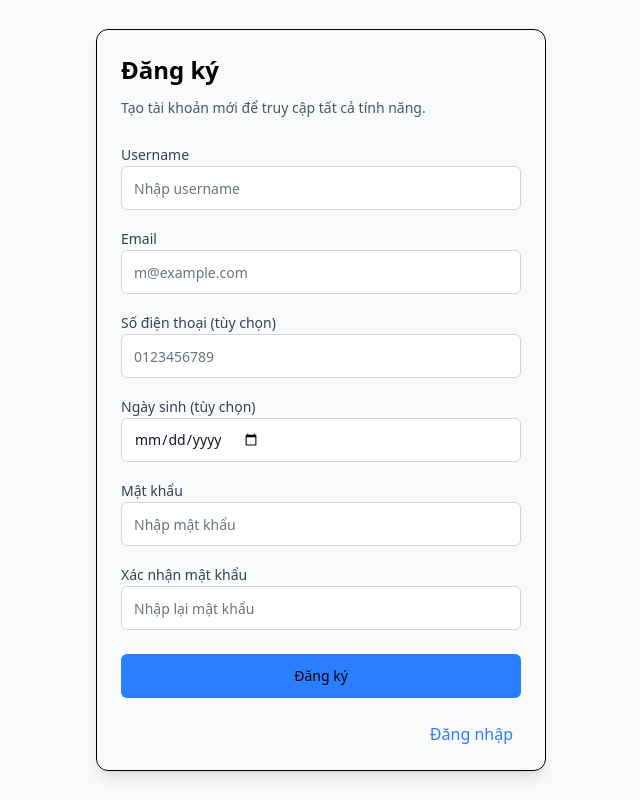
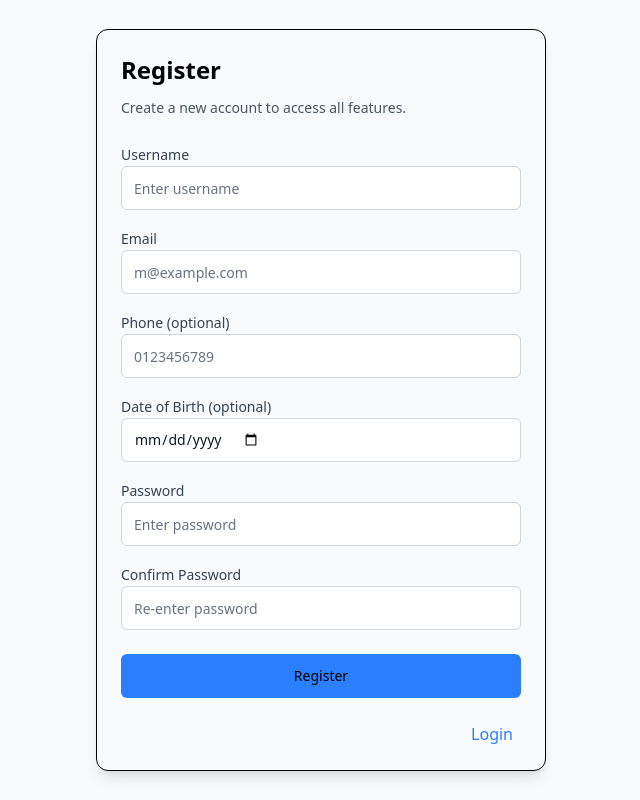
Before and after one commit to nhatlank23/BTCN2-23120289, a React (Vite) app: page /register in a window 1280 px wide. Shown: the whole page, without its empty margins (319-959 px from the left). Built offline with nearby package versions, Linux system fonts and the light colour scheme.

Commit message:
Chuyển sang tiếng anh để đồng bộ web

```diff
--- a/src/components/ReviewItem.jsx
+++ b/src/components/ReviewItem.jsx
@@ -40,7 +40,7 @@ const ReviewItem = ({ review }) => {
                         onClick={() => setShowFullContent(!showFullContent)}
                         className="text-gray-700 dark:text-gray-300 hover:text-gray-900 dark:hover:text-white transition text-sm font-medium mt-2 cursor-pointer"
                     >
-                        {showFullContent ? 'Thu gọn' : 'Xem thêm'}
+                        {showFullContent ? 'Show less' : 'Show more'}
                     </button>
                 )}
             </div>
--- a/src/pages/Auth/Login.jsx
+++ b/src/pages/Auth/Login.jsx
@@ -10,8 +10,8 @@ import { Card, CardContent, CardHeader, CardTitle } from "@/components/ui/card";
 import { useState } from "react";
 
 const loginSchema = z.object({
-  username: z.string().min(1, "Vui lòng nhập username"),
-  password: z.string().min(1, "Vui lòng nhập mật khẩu"),
+  username: z.string().min(1, "Please enter username"),
+  password: z.string().min(1, "Please enter password"),
 });
 
 export default function Login() {
@@ -37,10 +37,10 @@ export default function Login() {
         console.log('Login successful, navigating to home...');
         navigate("/", { replace: true });
       } else {
-        setError(result.error || "Sai tài khoản hoặc mật khẩu!");
+        setError(result.error || "Incorrect username or password!");
       }
     } catch (err) {
-      setError("Đã xảy ra lỗi. Vui lòng thử lại!");
+      setError("An error occurred. Please try again!");
       console.error('Login error:', err);
     } finally {
       setIsLoading(false);
@@ -52,9 +52,9 @@ export default function Login() {
       <Card className="w-[450px] shadow-lg">
         <CardHeader className="pb-4">
           <div className="flex justify-between items-center">
-            <CardTitle className="text-2xl dark:text-white font-bold">Đăng nhập</CardTitle>
+            <CardTitle className="text-2xl dark:text-white font-bold">Login</CardTitle>
             <Link to="/register" className="text-sm text-blue-500 font-medium hover:underline">
-              Đăng ký
+              Register
             </Link>
           </div>
         </CardHeader>
@@ -74,7 +74,7 @@ export default function Login() {
                   <FormItem>
                     <FormLabel className="font-bold text-gray-700 dark:text-gray-300">Username</FormLabel>
                     <FormControl>
-                      <Input placeholder="Nhập username" {...field} className="h-11 bg-slate-50 dark:bg-gray-800" />
+                      <Input placeholder="Enter username" {...field} className="h-11 bg-slate-50 dark:bg-gray-800" />
                     </FormControl>
                     {fieldState.error && <FormMessage>{fieldState.error.message}</FormMessage>}
                   </FormItem>
@@ -86,7 +86,7 @@ export default function Login() {
                 name="password"
                 render={({ field, fieldState }) => (
                   <FormItem>
-                    <FormLabel className="font-bold text-gray-700 dark:text-gray-300">Mật khẩu</FormLabel>
+                    <FormLabel className="font-bold text-gray-700 dark:text-gray-300">Password</FormLabel>
                     <FormControl>
                       <Input type="password" placeholder="••••••" {...field} className="h-11 bg-slate-50 dark:bg-gray-800" />
                     </FormControl>
@@ -100,7 +100,7 @@ export default function Login() {
                 disabled={isLoading}
                 className="w-full h-11 bg-blue-500 hover:bg-blue-600 text-lg font-medium disabled:opacity-50"
               >
-                {isLoading ? "Đang đăng nhập..." : "Đăng nhập"}
+                {isLoading ? "Logging in..." : "Login"}
               </Button>
             </form>
           </Form>
--- a/src/pages/Auth/Register.jsx
+++ b/src/pages/Auth/Register.jsx
@@ -10,14 +10,14 @@ import { Card, CardContent, CardHeader, CardTitle, CardDescription } from "@/com
 import { useState } from "react";
 
 const registerSchema = z.object({
-  username: z.string().min(3, "Username phải có ít nhất 3 ký tự"),
-  email: z.string().min(1, "Vui lòng nhập email").email("Email không hợp lệ"),
-  password: z.string().min(6, "Mật khẩu phải có ít nhất 6 ký tự"),
-  confirmPassword: z.string().min(1, "Vui lòng xác nhận mật khẩu"),
+  username: z.string().min(3, "Username must be at least 3 characters"),
+  email: z.string().min(1, "Please enter email").email("Invalid email"),
+  password: z.string().min(6, "Password must be at least 6 characters"),
+  confirmPassword: z.string().min(1, "Please confirm password"),
   phone: z.string().optional(),
   dob: z.string().optional(),
 }).refine((data) => data.password === data.confirmPassword, {
-  message: "Mật khẩu không khớp",
+  message: "Passwords do not match",
   path: ["confirmPassword"],
 });
 
@@ -55,10 +55,10 @@ export default function Register() {
       if (result.success) {
         navigate("/");
       } else {
-        setError(result.error || "Đăng ký thất bại!");
+        setError(result.error || "Registration failed!");
       }
     } catch (err) {
-      setError("Đã xảy ra lỗi. Vui lòng thử lại!");
+      setError("An error occurred. Please try again!");
       console.error(err);
     } finally {
       setIsLoading(false);
@@ -69,9 +69,9 @@ export default function Register() {
     <div className="flex items-center justify-center min-h-screen bg-slate-50 dark:bg-gray-900">
       <Card className="w-[450px] shadow-lg">
         <CardHeader>
-          <CardTitle className="text-2xl font-bold dark:text-white">Đăng ký</CardTitle>
+          <CardTitle className="text-2xl font-bold dark:text-white">Register</CardTitle>
           <CardDescription className="mt-1 text-gray-600 dark:text-gray-300">
-            Tạo tài khoản mới để truy cập tất cả tính năng.{' '}
+            Create a new account to access all features.{' '}
 
           </CardDescription>
         </CardHeader>
@@ -91,7 +91,7 @@ export default function Register() {
                   <FormItem>
                     <FormLabel className="font-bold text-gray-700 dark:text-gray-300">Username</FormLabel>
                     <FormControl>
-                      <Input placeholder="Nhập username" {...field} className="h-11 bg-slate-50 dark:bg-gray-800" />
+                      <Input placeholder="Enter username" {...field} className="h-11 bg-slate-50 dark:bg-gray-800" />
                     </FormControl>
                     {fieldState.error && <FormMessage>{fieldState.error.message}</FormMessage>}
                   </FormItem>
@@ -117,7 +117,7 @@ export default function Register() {
                 name="phone"
                 render={({ field, fieldState }) => (
                   <FormItem>
-                    <FormLabel className="font-bold text-gray-700 dark:text-gray-300">Số điện thoại (tùy chọn)</FormLabel>
+                    <FormLabel className="font-bold text-gray-700 dark:text-gray-300">Phone (optional)</FormLabel>
                     <FormControl>
                       <Input placeholder="0123456789" {...field} className="h-11 bg-slate-50 dark:bg-gray-800" />
                     </FormControl>
@@ -131,7 +131,7 @@ export default function Register() {
                 name="dob"
                 render={({ field, fieldState }) => (
                   <FormItem>
-                    <FormLabel className="font-bold text-gray-700 dark:text-gray-300">Ngày sinh (tùy chọn)</FormLabel>
+                    <FormLabel className="font-bold text-gray-700 dark:text-gray-300">Date of Birth (optional)</FormLabel>
                     <FormControl>
                       <Input type="date" {...field} className="h-11 bg-slate-50 dark:bg-gray-800" />
                     </FormControl>
@@ -145,9 +145,9 @@ export default function Register() {
                 name="password"
                 render={({ field, fieldState }) => (
                   <FormItem>
-                    <FormLabel className="font-bold text-gray-700 dark:text-gray-300">Mật khẩu</FormLabel>
+                    <FormLabel className="font-bold text-gray-700 dark:text-gray-300">Password</FormLabel>
                     <FormControl>
-                      <Input type="password" placeholder="Nhập mật khẩu" {...field} className="h-11 bg-slate-50 dark:bg-gray-800" />
+                      <Input type="password" placeholder="Enter password" {...field} className="h-11 bg-slate-50 dark:bg-gray-800" />
                     </FormControl>
                     {fieldState.error && <FormMessage>{fieldState.error.message}</FormMessage>}
                   </FormItem>
@@ -159,9 +159,9 @@ export default function Register() {
                 name="confirmPassword"
                 render={({ field, fieldState }) => (
                   <FormItem>
-                    <FormLabel className="font-bold text-gray-700 dark:text-gray-300">Xác nhận mật khẩu</FormLabel>
+                    <FormLabel className="font-bold text-gray-700 dark:text-gray-300">Confirm Password</FormLabel>
                     <FormControl>
-                      <Input type="password" placeholder="Nhập lại mật khẩu" {...field} className="h-11 bg-slate-50 dark:bg-gray-800" />
+                      <Input type="password" placeholder="Re-enter password" {...field} className="h-11 bg-slate-50 dark:bg-gray-800" />
                     </FormControl>
                     {fieldState.error && <FormMessage>{fieldState.error.message}</FormMessage>}
                   </FormItem>
@@ -173,13 +173,13 @@ export default function Register() {
                 disabled={isLoading}
                 className="w-full h-11 bg-blue-500 hover:bg-blue-600 text-lg mt-2 disabled:opacity-50"
               >
-                {isLoading ? "Đang đăng ký..." : "Đăng ký"}
+                {isLoading ? "Registering..." : "Register"}
               </Button>
             </form>
           </Form>
         </CardContent>
         <Link to="/login" className="text-blue-500 font-medium hover:underline text-end mx-8 ">
-              Đăng nhập
+              Login
         </Link>
       </Card>
     </div>
--- a/src/pages/Profile/Profile.jsx
+++ b/src/pages/Profile/Profile.jsx
@@ -136,7 +136,7 @@ export default function Profile() {
                                         {!isEditing ? (
                                             <Button
                                                 onClick={handleEdit}
-                                                className="hover:bg-gray-200 text-black hover:text-[#0255D1] font-semibold mt-4"
+                                                className=" text-black hover:text-[#BE3EFC] font-semibold mt-4 dark:text-white dark:hover:text-[#BE3EFC]"
                                             >
                                                 <svg xmlns="http://www.w3.org/2000/svg" fill="none" viewBox="0 0 24 24" strokeWidth={1.5} stroke="currentColor" className="w-5 h-5 mr-2">
                                                     <path strokeLinecap="round" strokeLinejoin="round" d="M16.862 4.487l1.687-1.688a1.875 1.875 0 112.652 2.652L10.582 16.07a4.5 4.5 0 01-1.897 1.13L6 18l.8-2.685a4.5 4.5 0 011.13-1.897l8.932-8.931zm0 0L19.5 7.125M18 14v4.75A2.25 2.25 0 0115.75 21H5.25A2.25 2.25 0 013 18.75V8.25A2.25 2.25 0 015.25 6H10" />
@@ -194,7 +194,7 @@ export default function Profile() {
                             />
 
                             <EditableInfoItem
-                                label="Số điện thoại"
+                                label="Phone"
                                 value={editData.phone}
                                 isEditing={isEditing}
                                 onChange={(value) => setEditData({ ...editData, phone: value })}
@@ -206,7 +206,7 @@ export default function Profile() {
                             />
 
                             <EditableInfoItem
-                                label="Ngày sinh"
+                                label="Date of Birth"
                                 value={editData.dob}
                                 isEditing={isEditing}
                                 onChange={(value) => setEditData({ ...editData, dob: value })}
```
Also changed, not shown: src/components/AddMovieModal/AddMovieModal.jsx (+4 -4 lines), src/pages/Favourite/Favourite.jsx (+5 -5 lines), src/pages/MovieDetail/MovieDetail.jsx (+8 -8 lines), src/pages/PersonDetail/PersonDetail.jsx (+5 -5 lines).
